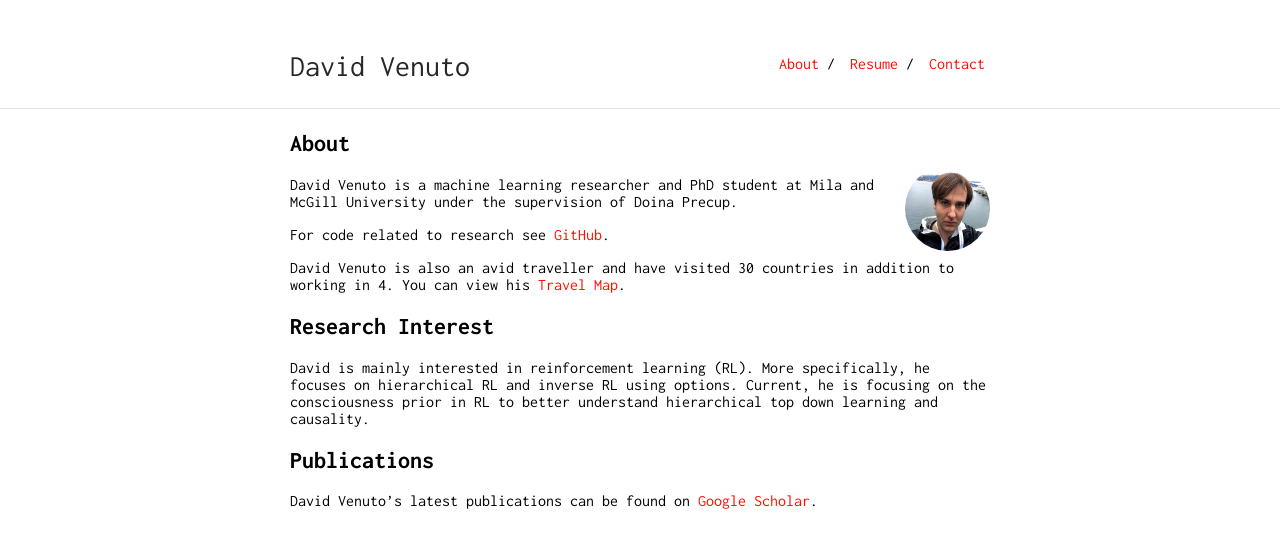
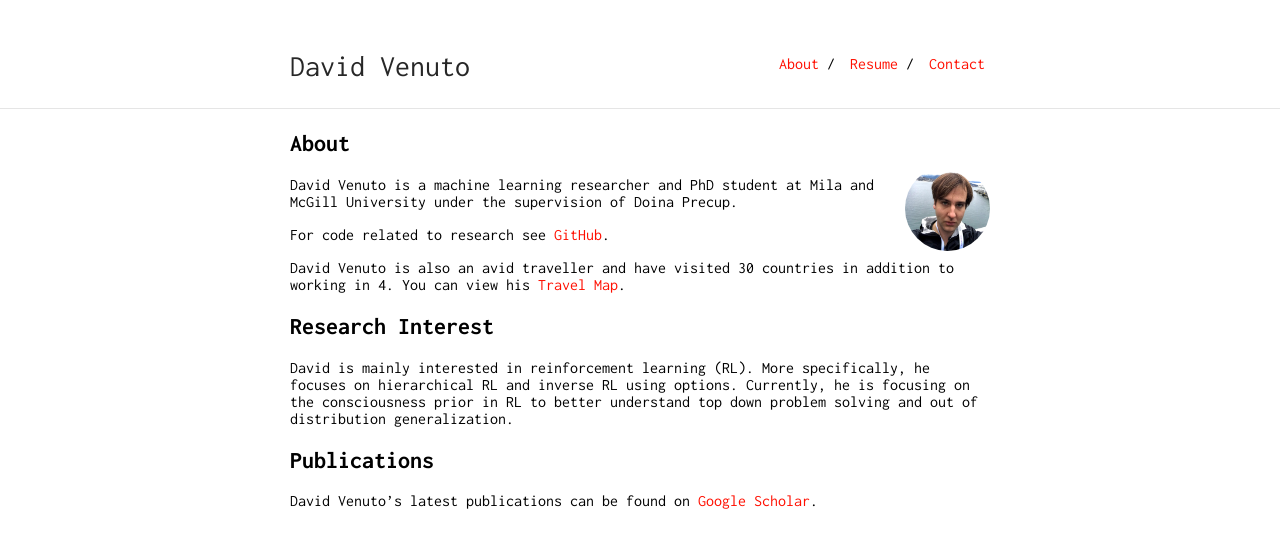
Before and after one commit to dvVenuto/dvvenuto.github.io, a Jekyll site: the page built from index.md, in a window 1280 px wide. Shown: the top 548 px of the page. Built offline with Jekyll 4.4.1, drawn with Linux system fonts in a browser that asks for light colours; our own code applies the rules of GitHub Pages for plain Markdown files.

Commit message:
Update index.md

```diff
--- a/index.md
+++ b/index.md
@@ -14,7 +14,7 @@ David Venuto is also an avid traveller and have visited 30 countries in addition
 
 ## Research Interest
 
-David is mainly interested in reinforcement learning (RL). More specifically, he focuses on hierarchical RL and inverse RL using options. Current, he is focusing on the consciousness prior in RL to better understand hierarchical top down learning and causality.
+David is mainly interested in reinforcement learning (RL). More specifically, he focuses on hierarchical RL and inverse RL using options. Currently, he is focusing on the consciousness prior in RL to better understand top down problem solving and out of distribution generalization.
 
 ## Publications
 
```
